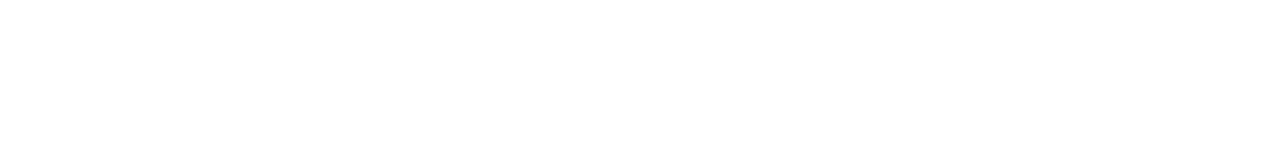
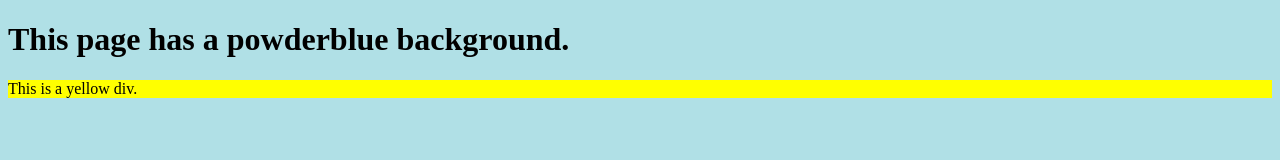
Before and after one commit to dexxplay/dexxplay.github.io, a plain HTML site: page index.html in a window 1280 px wide. Drawn offline with Linux system fonts and the light colour scheme.

Commit message:
Update index.html

```diff
--- a/index.html
+++ b/index.html
@@ -1,19 +1,10 @@
 <!DOCTYPE html>
 <html>
 <head>
-<title>Page Title</title>
-<style>
-  body {
-    background-image: url("your_image.jpg");
-    background-repeat: no-repeat; /* Prevents the image from repeating */
-    background-size: cover;      /* Scales the image to cover the entire container */
-    background-attachment: fixed; /* Keeps the image fixed in place while scrolling */
-  }
-</style>
+    <title>Inline CSS Background Color</title>
 </head>
-<body>
-
-<!-- Your page content goes here -->
-
+<body style="background-color: powderblue;">
+    <h1>This page has a powderblue background.</h1>
+    <div style="background-color: yellow;">This is a yellow div.</div>
 </body>
 </html>
```
